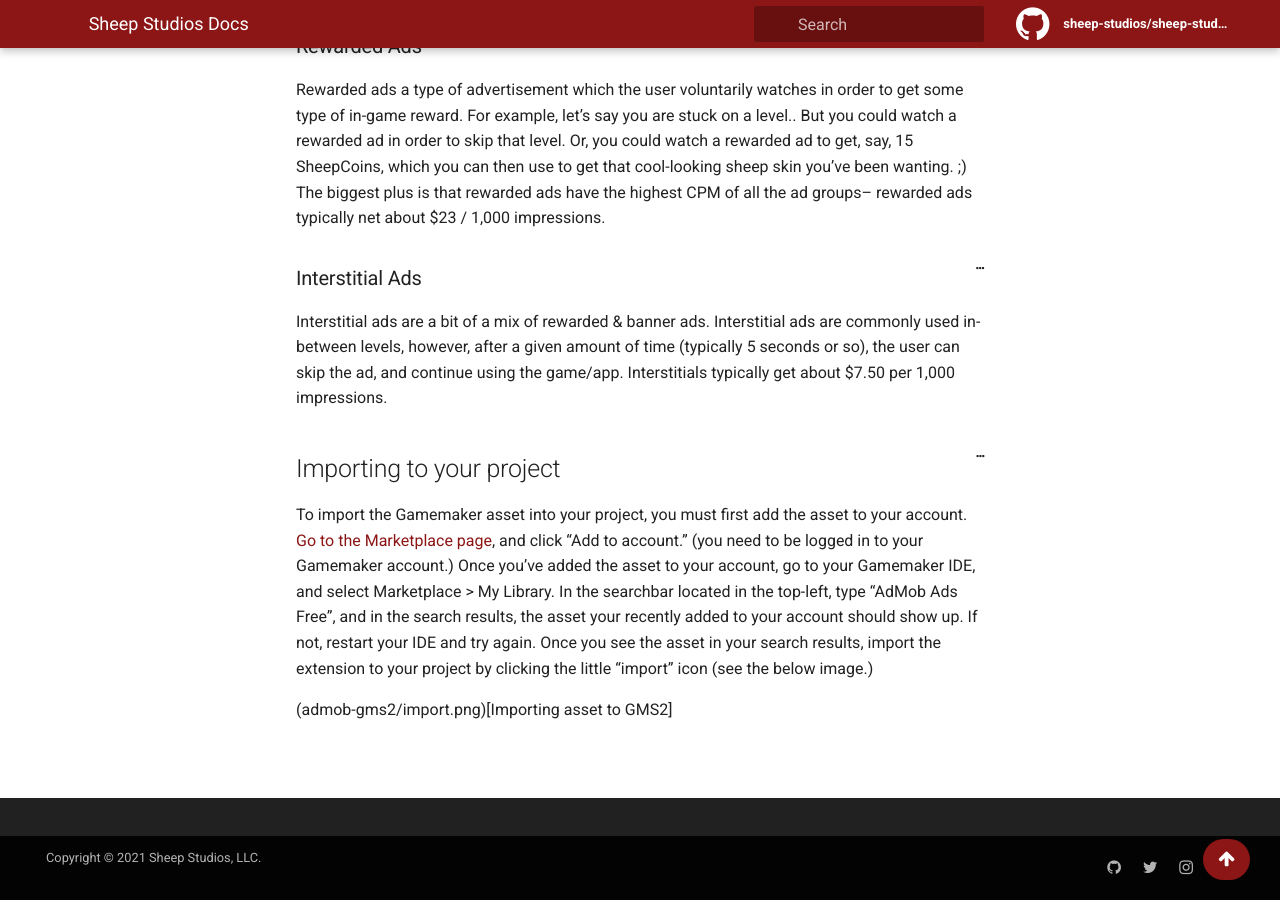
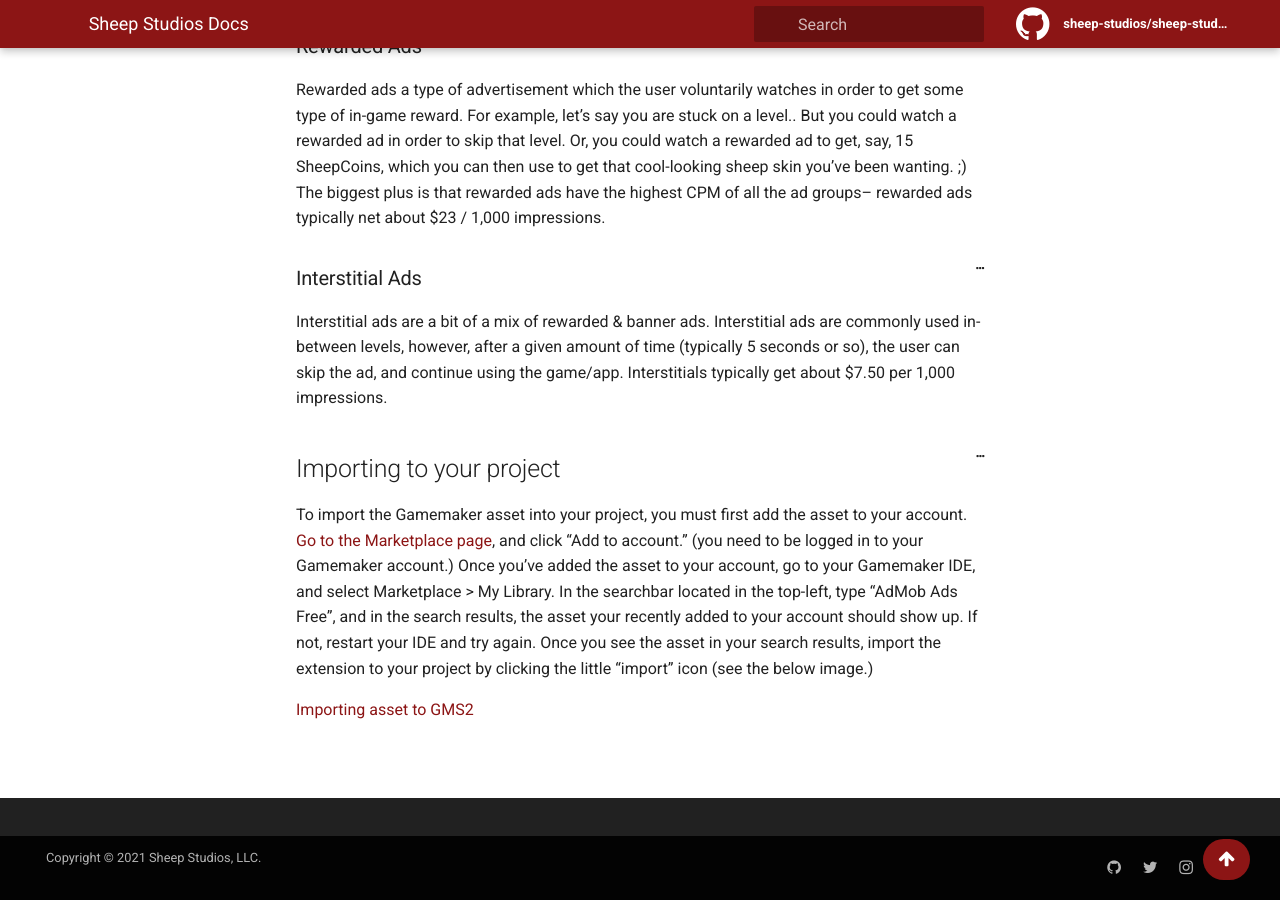
Before and after one commit to Sheep-Studios/sheep-studios-docs, a Jekyll site: the page built from _docs/admob-gms2.md, in a window 1280 px wide and 900 px high, scrolled down 666 px. Built offline with Jekyll 4.4.1, drawn with Linux system fonts in a browser that asks for light colours.

Commit message:
Update admob-gms2.md

```diff
--- a/_docs/admob-gms2.md
+++ b/_docs/admob-gms2.md
@@ -29,4 +29,4 @@ Interstitial ads are a bit of a mix of rewarded & banner ads. Interstitial ads a
 
 To import the Gamemaker asset into your project, you must first add the asset to your account. [Go to the Marketplace page](https://marketplace.yoyogames.com/assets/9589/admob-ads-free), and click "Add to account." (you need to be logged in to your Gamemaker account.) Once you've added the asset to your account, go to your Gamemaker IDE, and select Marketplace > My Library. In the searchbar located in the top-left, type "AdMob Ads Free", and in the search results, the asset your recently added to your account should show up. If not, restart your IDE and try again. Once you see the asset in your search results, import the extension to your project by clicking the little "import" icon (see the below image.)
 
-(admob-gms2/import.png)[Importing asset to GMS2]
+[Importing asset to GMS2](admob-gms2/import.png)
```
